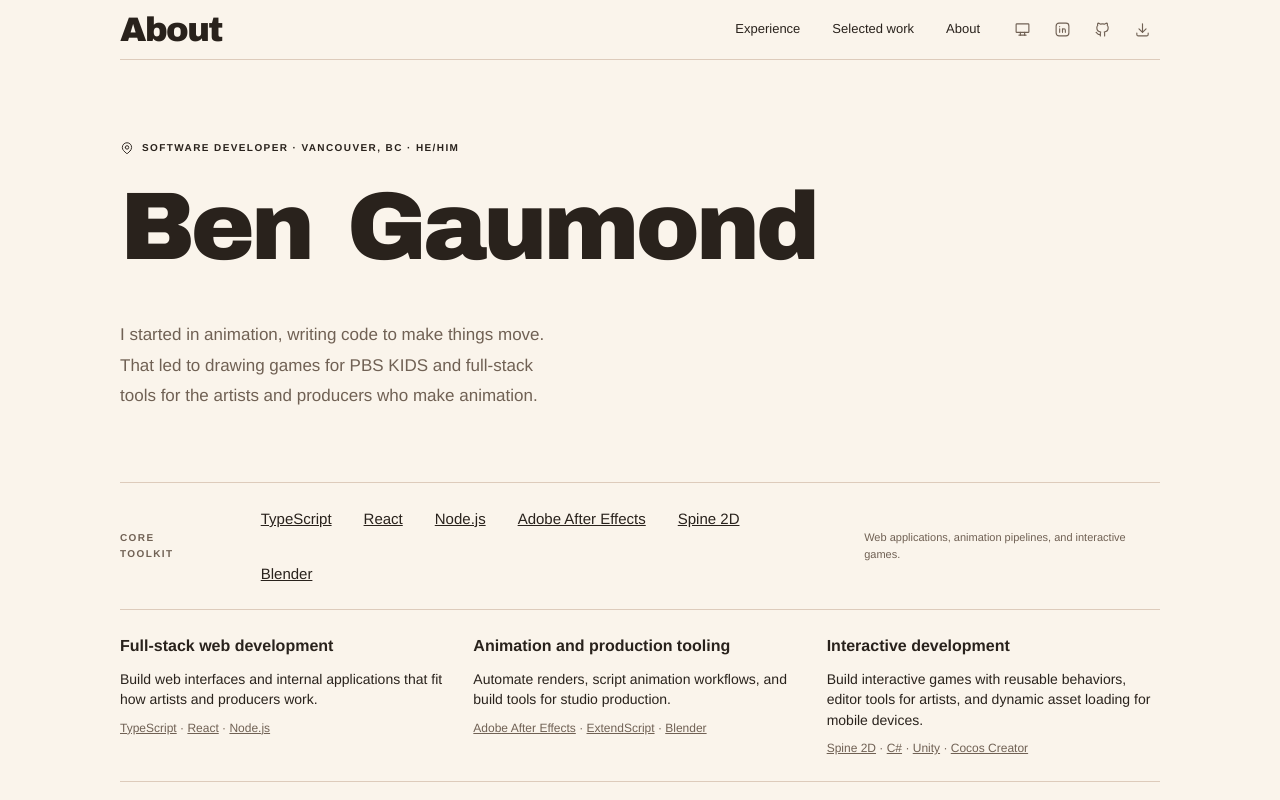
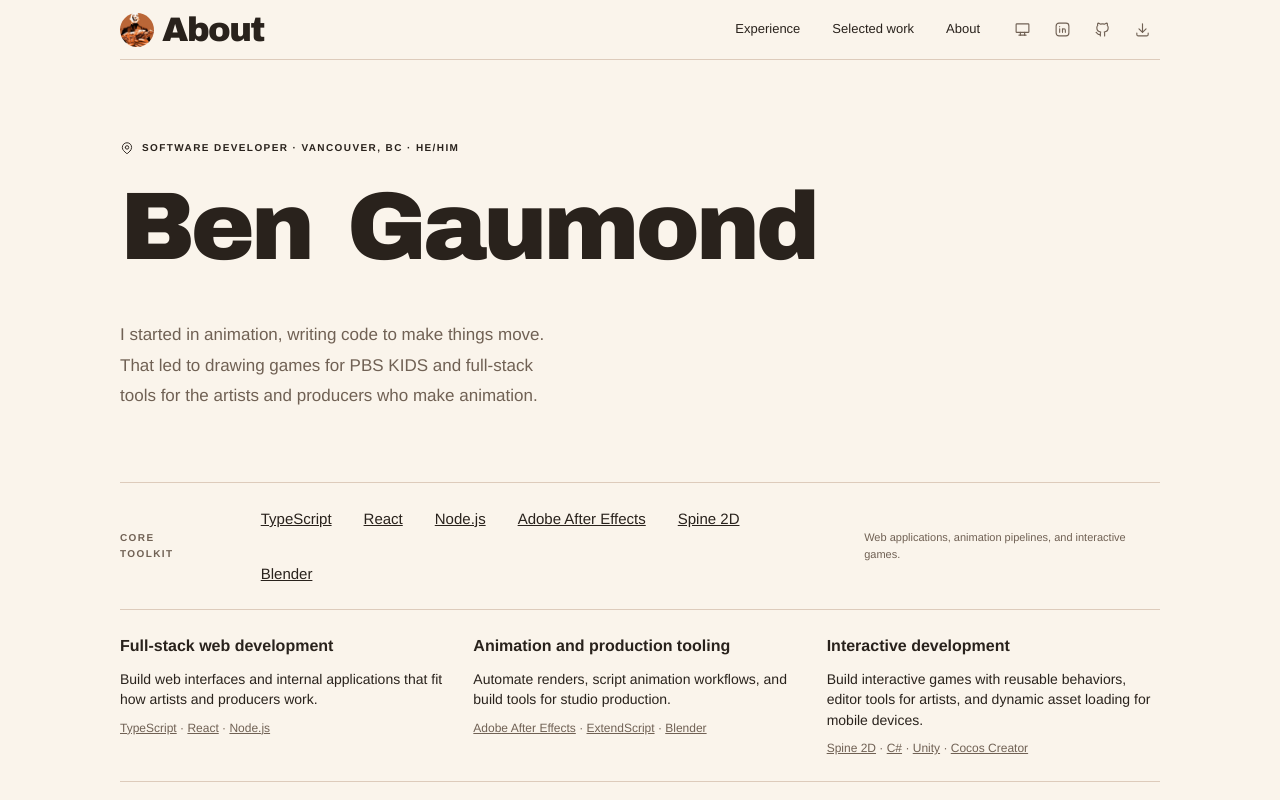
Before and after one commit to BenZed/ben-gaumond-dot-com, a React (Vite) app: page / in a window 1280 px wide. Shown: the top 800 px of the page. Built offline with nearby package versions, Linux system fonts and the light colour scheme.

Commit message:
Keep the portrait visible during section navigation

```diff
--- a/client/components/SiteHeader.module.css
+++ b/client/components/SiteHeader.module.css
@@ -24,17 +24,29 @@
 }
 .header-title {
   --header-title-size: 2.125rem;
+  display: flex;
+  align-items: center;
+  min-width: 0;
+}
+.header-title > img {
+  flex-shrink: 0;
+}
+.header-label {
   display: grid;
   align-items: center;
   min-width: 0;
+  font-family: var(--mantine-font-family-headings);
+  font-stretch: 82%;
+  word-spacing: 0.08em;
+  font-size: var(--header-title-size);
+  font-weight: var(--mantine-h1-font-weight);
+  line-height: 1;
+  letter-spacing: -0.045em;
 }
-.header-title > span {
-  display: flex;
-  align-items: center;
+.header-label > span {
   grid-area: 1 / 1;
-  justify-self: start;
-  max-width: 100%;
-  white-space: nowrap;
+  min-width: 0;
+  margin-inline-start: 0.5rem;
 }
 .header-title-out {
   pointer-events: none;
@@ -42,15 +54,6 @@
 }
 .header-title-in {
   animation: header-write-on 260ms steps(14, end) 150ms both;
-}
-.active-section-label {
-  font-family: var(--mantine-font-family-headings);
-  font-stretch: 82%;
-  word-spacing: 0.08em;
-  font-size: var(--header-title-size);
-  font-weight: var(--mantine-h1-font-weight);
-  line-height: 1;
-  letter-spacing: -0.045em;
 }
 .header-actions {
   flex-shrink: 0;
@@ -69,6 +72,7 @@
   }
   to {
     clip-path: inset(0 100% 0 0);
+    display: none;
   }
 }
 @keyframes header-write-on {
@@ -86,9 +90,9 @@
   .home-link {
     display: none;
   }
-  .active-section-label {
-    overflow: hidden;
-    text-overflow: ellipsis;
+  .header-label {
+    font-size: clamp(1rem, 5vw, var(--header-title-size));
+    overflow-wrap: anywhere;
   }
 }
 @media (prefers-reduced-motion: reduce) {
@@ -107,7 +111,7 @@
   .header-actions {
     gap: 0;
   }
-  .active-section-label {
-    font-size: 1.625rem;
+  .header-label {
+    font-size: 0.875rem;
   }
 }
--- a/client/components/SiteHeader.tsx
+++ b/client/components/SiteHeader.tsx
@@ -13,22 +13,8 @@ import { SiteIcon } from './SiteIcon'
 
 import styles from './SiteHeader.module.css'
 
-type HeaderLabelProps = {
-  readonly label: string | undefined
-}
-
 const linkedinLabel = 'LinkedIn'
 const downloadLabel = 'Download resume'
-
-function HeaderLabel({ label }: HeaderLabelProps) {
-  return label === undefined ? (
-    <ProfileMark size="var(--header-title-size)" />
-  ) : (
-    <Box component="span" className={styles['active-section-label']}>
-      {label}
-    </Box>
-  )
-}
 
 export type SiteHeaderProps = {
   readonly name: string
@@ -41,27 +27,30 @@ export function SiteHeader({ name, linkedinUrl, siteRepositoryUrl, sections }: S
   const header = useRef<HTMLElement>(null)
   const { current, previous } = useActiveSection(header, sections)
   const changing = current !== previous
+  const currentLabel = sections.find(({ id }) => id === current)?.label
+  const previousLabel = changing ? sections.find(({ id }) => id === previous)?.label : undefined
 
   const title = (
     <Box component="span" className={styles['header-title']}>
-      {changing && (
-        <Box
-          component="span"
-          key={`out-${previous}`}
-          className={styles['header-title-out']}
-          aria-hidden="true"
-        >
-          <HeaderLabel label={sections.find(({ id }) => id === previous)?.label} />
+      <ProfileMark size="var(--header-title-size)" />
+      {(currentLabel || previousLabel) && (
+        <Box component="span" className={styles['header-label']} aria-hidden="true">
+          {previousLabel && (
+            <Box component="span" key={`out-${previous}`} className={styles['header-title-out']}>
+              {previousLabel}
             </Box>
           )}
+          {currentLabel && (
             <Box
               component="span"
               key={`in-${current}`}
               className={changing ? styles['header-title-in'] : undefined}
-        aria-hidden="true"
             >
-        <HeaderLabel label={sections.find(({ id }) => id === current)?.label} />
+              {currentLabel}
             </Box>
+          )}
+        </Box>
+      )}
     </Box>
   )
 
```
Lines whose indentation alone changed are shown as unchanged.
